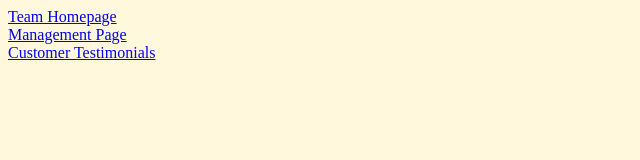
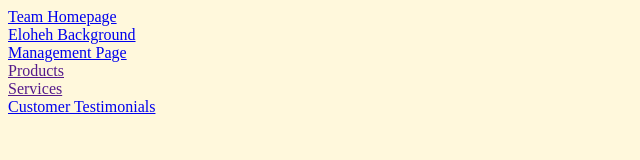
Before and after one commit to mregan2022/NavigationPage, a plain HTML site: page index.html in a window 1280 px wide. Shown: the whole page, without its empty margins (0-640 px from the left). Drawn offline with Linux system fonts and the light colour scheme.

Commit message:
Update index.html

```diff
--- a/index.html
+++ b/index.html
@@ -3,7 +3,13 @@
 <body bgcolor = "cornsilk">
   <a href = "https://mregan2022.github.io/ElohehHomepage/" target = "showframe"> Team Homepage </a>
   <br>
+  <a href = "https://jamesskimmm.github.io/Team-25-Project-1/" target = "showframe"> Eloheh Background </a>
+  <br>
 <a href = "https://mregan2022.github.io/ElohehManagementPage/" target = "showframe"> Management Page </a>
+  <br>
+<a href = "" target = "showframe"> Products </a>
+  <br>
+  <a href = "" target = "showframe"> Services </a>
   <br>
   <a href = "https://lcrumble.github.io/CustomerTestimonials/" target = "showframe"> Customer Testimonials </a>
 </body>
```
